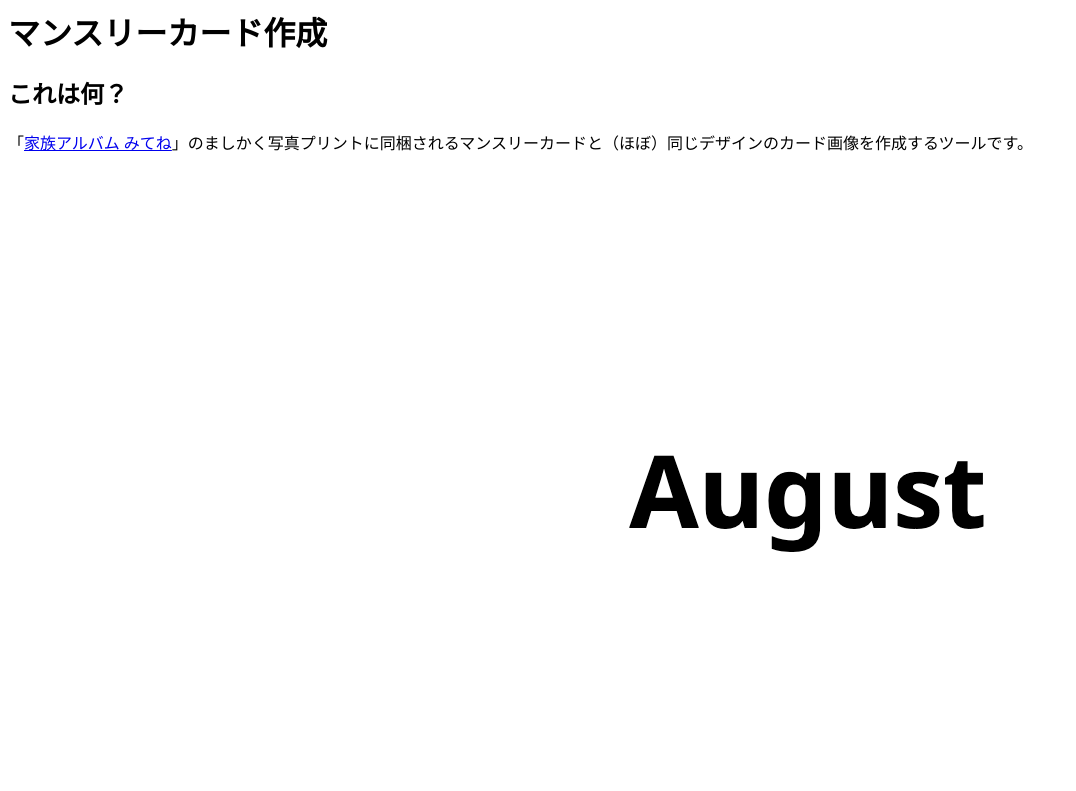
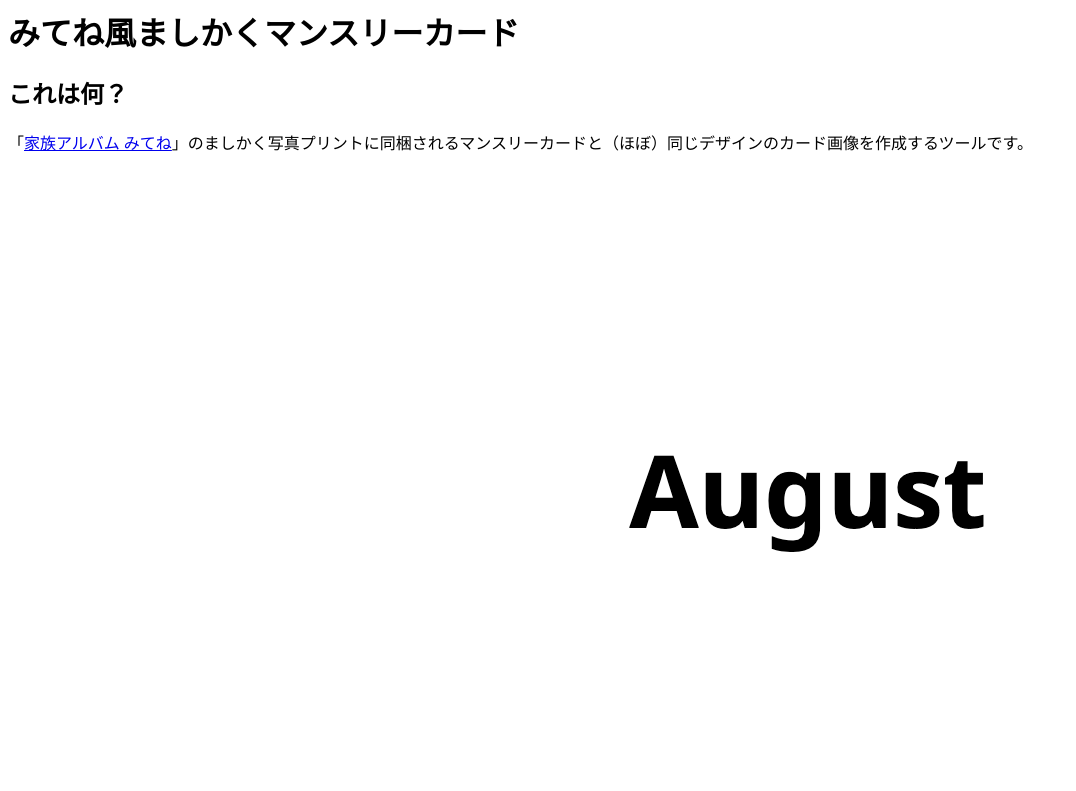
Before and after one commit to naichilab/monthly-card-image, a website: page src/index.html in a window 1280 px wide. Shown: the top 791 px of the page, without its empty margins (0-1076 px from the left). Drawn offline with Linux system fonts and the light colour scheme.

Commit message:
タイトル変更

```diff
--- a/src/index.html
+++ b/src/index.html
@@ -2,7 +2,7 @@
   <head>
     <meta charset="UTF-8" />
     <meta name="viewport" content="width=device-width, initial-scale=1.0" />
-    <title>マンスリーカード</title>
+    <title>みてね風ましかくマンスリーカード</title>
     <link
       href="https://fonts.googleapis.com/css2?family=Noto+Sans+Tangsa:wght@700&display=swap"
       rel="stylesheet"
@@ -10,7 +10,7 @@
   </head>
 
   <body>
-    <h1>マンスリーカード作成</h1>
+    <h1>みてね風ましかくマンスリーカード</h1>
     <h2>これは何？</h2>
     <div class="introduction">
       <p>
```
